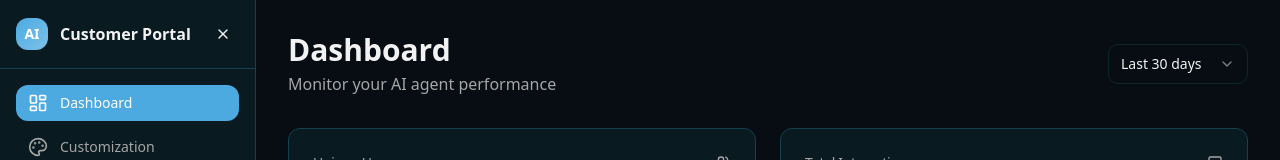
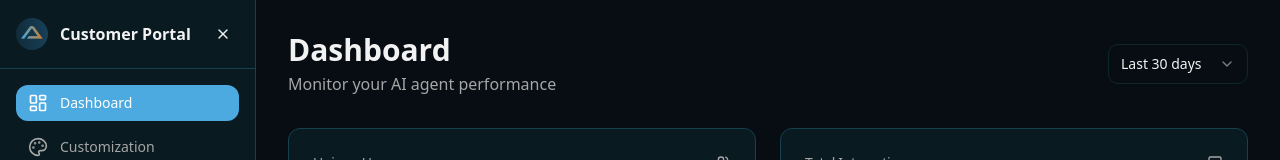
Before and after one commit to rizwanakhtar01/aiva-customer-portal-28, a React (Vite) app: page /dashboard in a window 1280 px wide. Shown: the top 160 px of the page. Built offline with nearby package versions, Linux system fonts and the light colour scheme.

Commit message:
Update portal logo
Updated the portal logo with the provided image.

```diff
--- a/src/components/layout/Sidebar.tsx
+++ b/src/components/layout/Sidebar.tsx
@@ -71,11 +71,20 @@ export const Sidebar = ({ isCollapsed, onToggle }: SidebarProps) => {
         <div className="flex items-center justify-between">
           {!isCollapsed && (
             <div className="flex items-center gap-3">
-              <div className="w-8 h-8 bg-gradient-to-br from-primary to-primary-glow rounded-lg flex items-center justify-center">
-                <span className="text-sm font-bold text-primary-foreground">AI</span>
-              </div>
+              <img
+                src="/lovable-uploads/b0b24832-4ec5-4ba0-9d25-e913c03505ac.png"
+                alt="Customer Portal Logo"
+                className="w-8 h-8 rounded-lg"
+              />
               <span className="font-semibold text-foreground">Customer Portal</span>
             </div>
+          )}
+          {isCollapsed && (
+            <img
+              src="/lovable-uploads/b0b24832-4ec5-4ba0-9d25-e913c03505ac.png"
+              alt="Customer Portal Logo"
+              className="w-8 h-8 rounded-lg"
+            />
           )}
           <Button
             variant="ghost"
```
Also changed, not shown: public/lovable-uploads/b0b24832-4ec5-4ba0-9d25-e913c03505ac.png (added).
